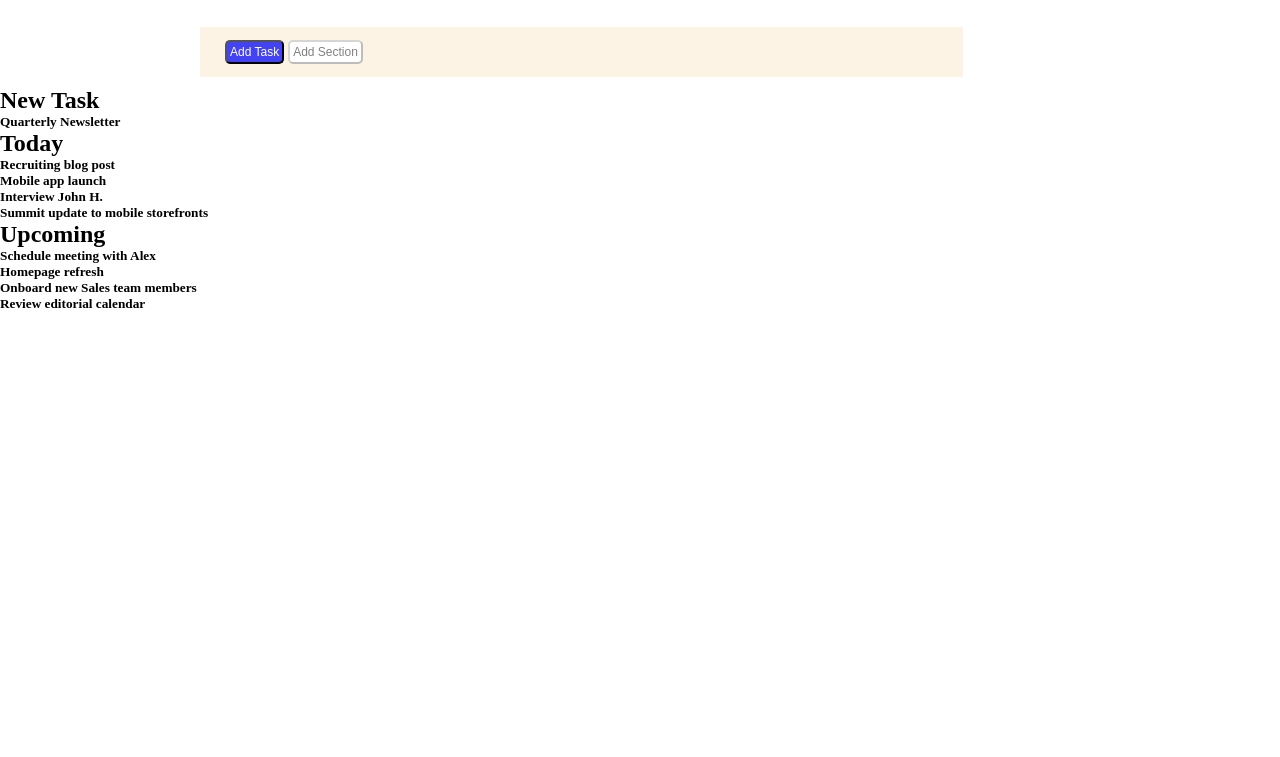
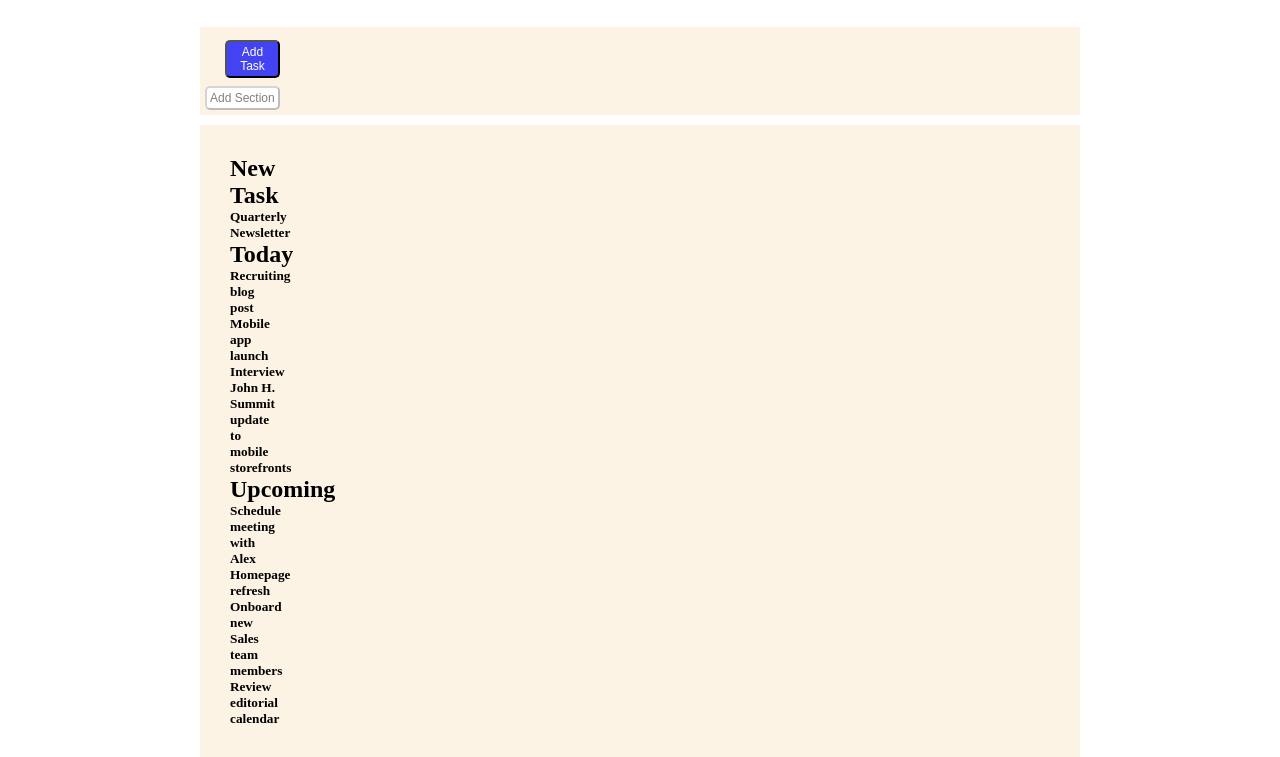
Before and after one commit to Antoniok2/html-css-toboolist, a plain HTML site: page index.html in a window 1280 px wide. Shown: the part 103-860 px from the top of the page. Before the commit the page ends 800 px from the top, so only its background shows below. Drawn offline with Linux system fonts and the light colour scheme.

Commit message:
sistemato elenco con il resto della pagina

```diff
--- a/CSS/style.css
+++ b/CSS/style.css
@@ -29,7 +29,7 @@ span{
     border: 5px grey;
     background-color: rgb(253, 243, 229);
     padding: 5px;
-    padding-right: 600px;
+    padding-right: 800px;
 }
             /* qui sto modificando il primo e il secondo pulsante */
 .changebutton{
@@ -50,3 +50,11 @@ span{
     border-radius: 5px;
     padding: 3px;
 }
+
+    /* qui ho sistemato il contenitore con l'elenco delle cose */
+.corpoelenco{
+    margin: 0px 200px;
+    padding: 30px;
+    padding-right: 800px;
+    background-color: rgb(253, 243, 229);
+}
--- a/index.html
+++ b/index.html
@@ -27,16 +27,16 @@
             <button class="changebutton2" disabled="disabled">Add Section</button>
         </div>
 
-        <div>
+        <div class="corpoelenco">
 
                 <!-- creato primo elenco -->
-            <section>
+            <section class="newtask">
                 <h2><strong>New Task</strong></h2>
                 <h5>Quarterly Newsletter</h5>
             </section>
 
                 <!-- creato secondo elenco -->
-            <section>
+            <section class="today">
                 <h2><Strong>Today</Strong></h2>
                 <h5>Recruiting blog post</h5>
                 <h5>Mobile app launch</h5>
@@ -45,7 +45,7 @@
             </section>
 
             <!-- creato terzo elenco -->
-            <section>
+            <section class="upcoming">
                 <h2><strong>Upcoming</strong></h2>
                 <h5>Schedule meeting with Alex</h5>
                 <h5>Homepage refresh</h5>
```
